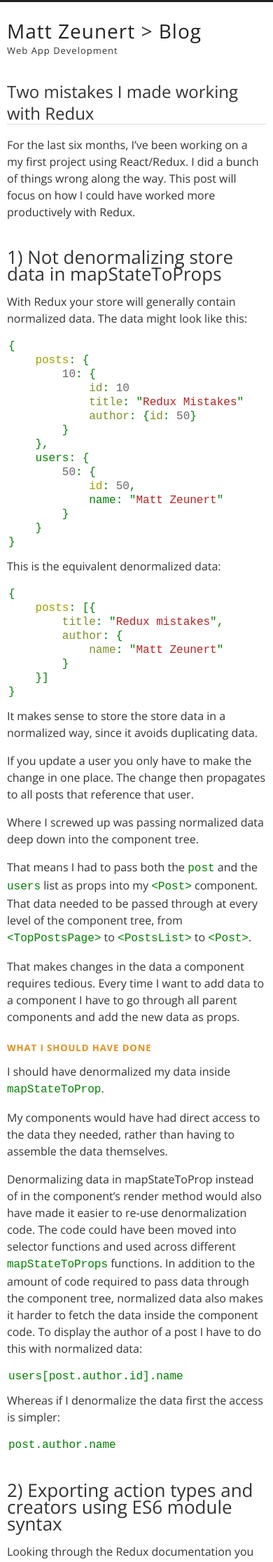
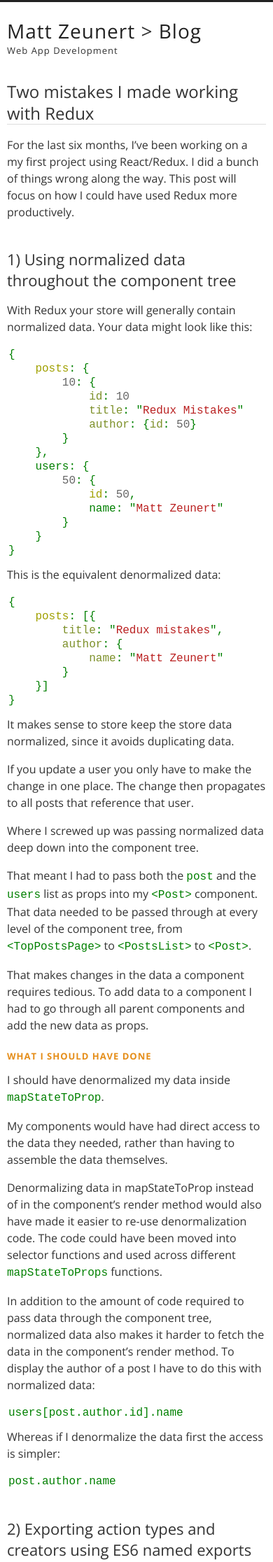
Before and after one commit to mattzeunert/mattzeunert.github.io, a Jekyll site: the page built from _posts/2016-06-01-redux-mistakes.md, in a window 390 px wide. Shown: the top 2232 px of the page at 70% size. Built offline with Jekyll 4.4.1, drawn with Linux system fonts in a browser that asks for light colours; nearby versions of some CDN libraries; some of the changed text lies outside the part shown.

Commit message:
Tweak post.

```diff
--- a/_posts/2016-06-01-redux-mistakes.md
+++ b/_posts/2016-06-01-redux-mistakes.md
@@ -4,11 +4,11 @@ title: Two mistakes I made working with Redux
 date: 2016-06-01
 ---
 
-For the last six months, I've been working on a my first project using React/Redux. I did a bunch of things wrong along the way. This post will focus on how I could have worked more productively with Redux.
+For the last six months, I've been working on a my first project using React/Redux. I did a bunch of things wrong along the way. This post will focus on how I could have used Redux more productively.
 
-## 1) Not denormalizing store data in mapStateToProps
+## 1) Using normalized data throughout the component tree
 
-With Redux your store will generally contain normalized data. The data might look like this:
+With Redux your store will generally contain normalized data. Your data might look like this:
 
 {% highlight javascript %}
 {
@@ -41,15 +41,15 @@ This is the equivalent denormalized data:
 }
 {% endhighlight %}
 
-It makes sense to store the store data in a normalized way, since it avoids duplicating data.
+It makes sense to store keep the store data normalized, since it avoids duplicating data.
 
 If you update a user you only have to make the change in one place. The change then propagates to all posts that reference that user.
 
 Where I screwed up was passing normalized data deep down into the component tree.
 
-That means I had to pass both the `post` and the `users` list as props into my `<Post>` component. That data needed to be passed through at every level of the component tree, from `<TopPostsPage>` to `<PostsList>` to `<Post>`.
+That meant I had to pass both the `post` and the `users` list as props into my `<Post>` component. That data needed to be passed through at every level of the component tree, from `<TopPostsPage>` to `<PostsList>` to `<Post>`.
 
-That makes changes in the data a component requires tedious. Every time I want to add data to a component I have to go through all parent components and add the new data as props.
+That makes changes in the data a component requires tedious. To add data to a component I had to go through all parent components and add the new data as props.
 
 ### What I should have done
 
@@ -58,7 +58,8 @@ I should have denormalized my data inside `mapStateToProp`.
 My components would have had direct access to the data they needed, rather than having to assemble the data themselves.
 
 Denormalizing data in mapStateToProp instead of in the component's render method would also have made it easier to re-use denormalization code. The code could have been moved into selector functions and used across different `mapStateToProps` functions.
-In addition to the amount of code required to pass data through the component tree, normalized data also makes it harder to fetch the data inside the component code. To display the author of a post I have to do this with normalized data:
+
+In addition to the amount of code required to pass data through the component tree, normalized data also makes it harder to fetch the data in the component's render method. To display the author of a post I have to do this with normalized data:
 
 {% highlight javascript %}
 
@@ -74,7 +75,7 @@ post.author.name
 
 {% endhighlight %}
 
-## 2) Exporting action types and creators using ES6 module syntax
+## 2) Exporting action types and creators using ES6 named exports
 
 Looking through the Redux documentation you will find code like this:
 
--- a/sass/main.scss
+++ b/sass/main.scss
@@ -239,6 +239,12 @@ a
     text-transform: none;
     font-size: 26px;
     padding-bottom: 6px;
+}
+@media (max-width: 600px) {
+    .content h2 {
+        font-size: 22px;
+        line-height: 30px;
+    }
 }
 .content h3 {
     text-transform: uppercase;
```
Also changed, not shown: other parts of _posts/2016-06-01-redux-mistakes.md (+6 -8 lines).
